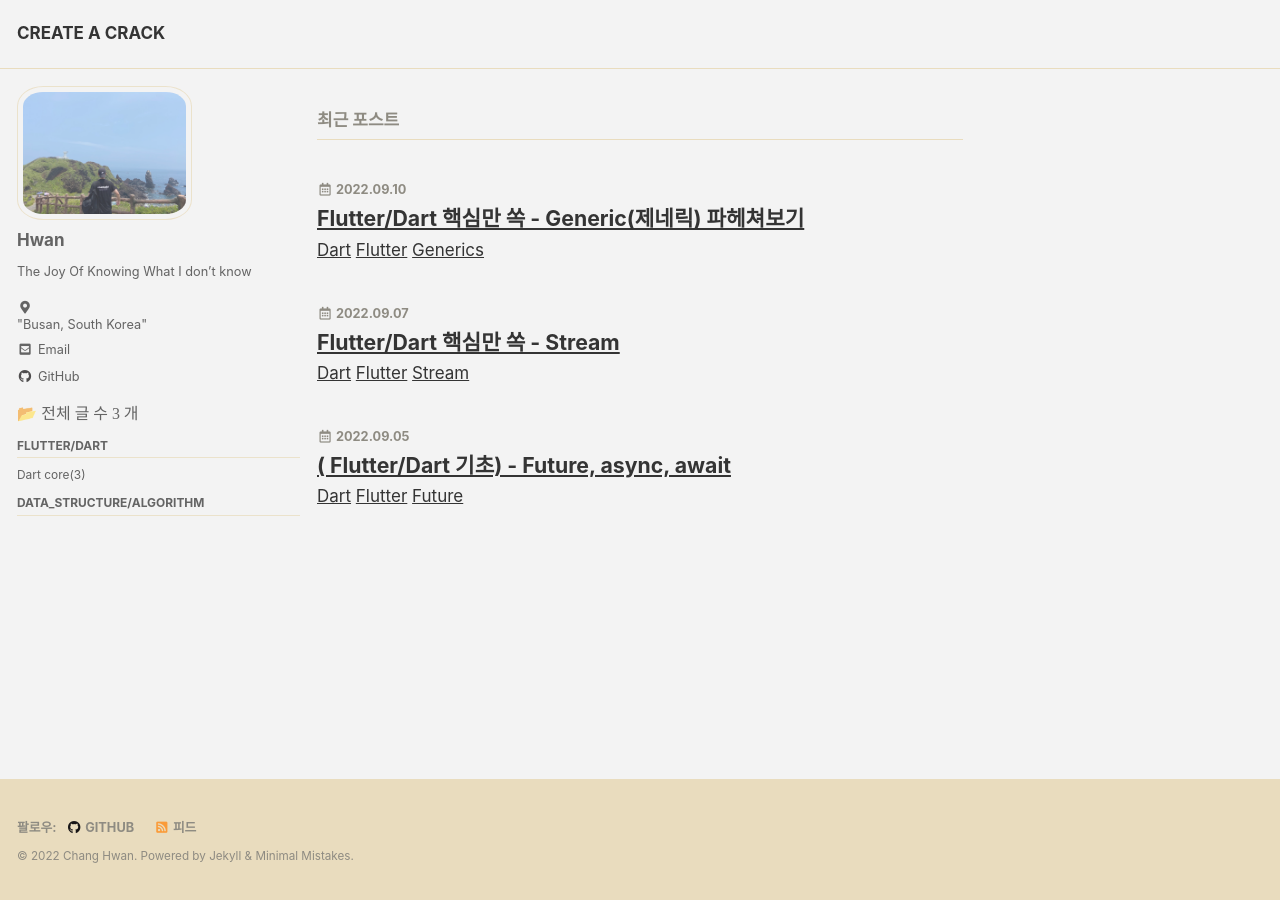
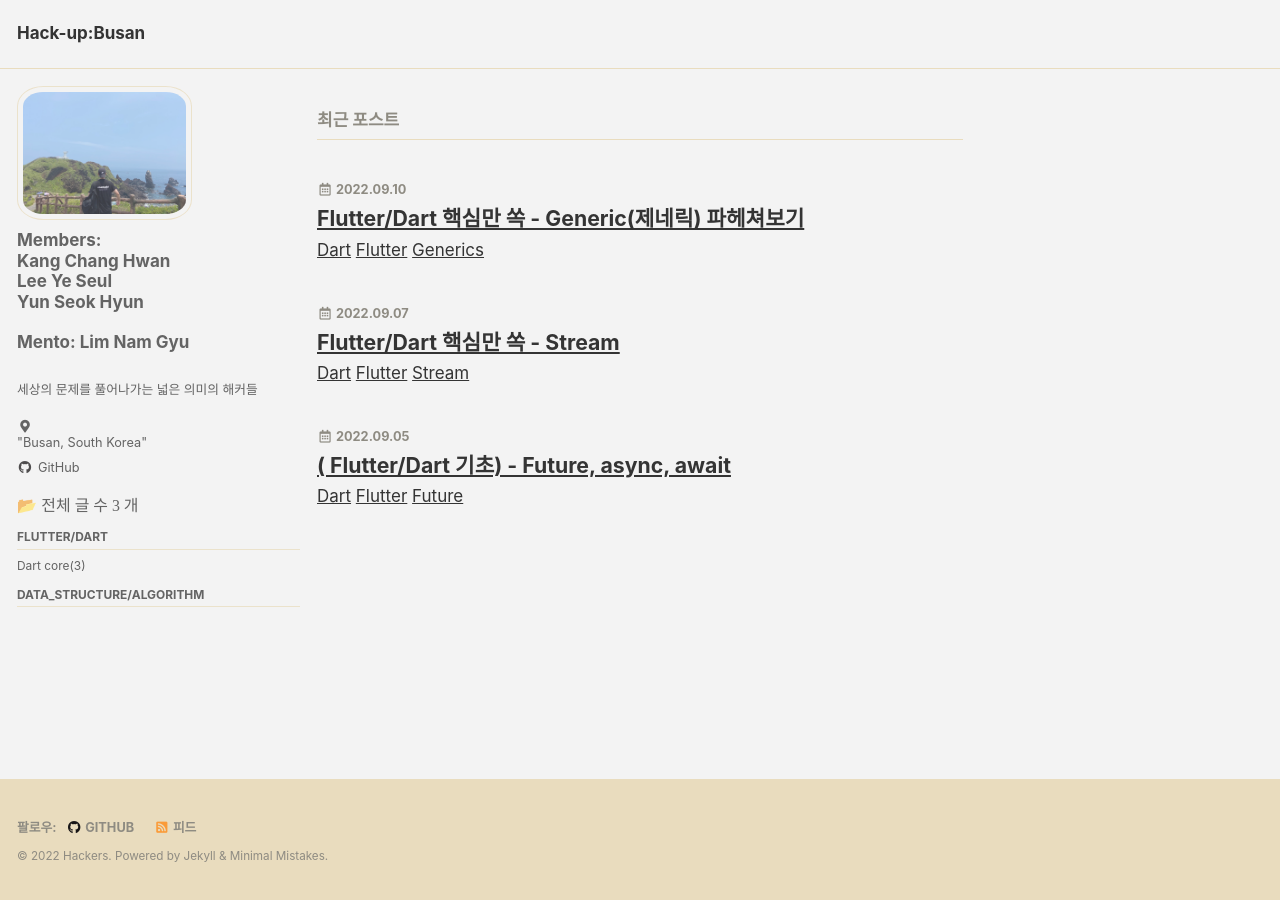
Before and after one commit to hack-up-busan/hack-up-busan-hack-up-busan.github.io, a Jekyll site: the page built from index.html, in a window 1280 px wide. Built offline with Jekyll 4.4.1, drawn with Linux system fonts in a browser that asks for light colours; cached includes are drawn as plain includes; the list of posts is cut into pages by our own code.

Commit message:
Update _config.yml

```diff
--- a/_config.yml
+++ b/_config.yml
@@ -16,14 +16,14 @@ minimal_mistakes_skin    : "dirt" # "air", "aqua", "contrast", "dark", "dirt", "
 
 # Site Settings
 locale                   : "ko-KR"
-title                    : "CREATE A CRACK"
+title                    : "Hack-up:Busan"
 title_separator          : "-"
 subtitle                 : # site tagline that appears below site title in masthead
-name                     : "Chang Hwan"
+name                     : "Hackers"
 description              : "Learn & Apply"
 url                      : # the base hostname & protocol for your site e.g. "https://mmistakes.github.io"
 baseurl                  : # the subpath of your site, e.g. "/blog"
-repository               : "changhwan77/changhwan77.github.io"
+repository               : "hack-up-busan/hack-up-busan.github.io"
 teaser                   : # path of fallback teaser image, e.g. "/assets/images/500x300.png"
 logo                     : # path of logo image to display in the masthead, e.g. "/assets/images/88x88.png"
 masthead_title           : # overrides the website title displayed in the masthead, use " " for no title
@@ -104,18 +104,18 @@ analytics:
 
 # Site Author
 author:
-  name             : "Hwan"
+  name             : "Members: <br/> Kang Chang Hwan <br/> Lee Ye Seul <br/> Yun Seok Hyun <br/><br/> Mento: Lim Nam Gyu"
   avatar           : "/assets/images/jeju.jpg"
-  bio              : "The Joy Of Knowing What I don't know"
+  bio              : "<br/> 세상의 문제를 풀어나가는 넓은 의미의 해커들"
   location         : <br/>"Busan, South Korea"
   email            :
   links:
-    - label: "Email"
-      icon: "fas fa-fw fa-envelope-square"
-      url: "ckdghks9741@gmail.com"
+    # label: "Email"
+    #  icon: "fas fa-fw fa-envelope-square"
+    #  url: "ckdghks9741@gmail.com"
     - label: "GitHub"
       icon: "fab fa-fw fa-github"
-      url: "https://github.com/changhwan77"
+      url: "https://github.com/hack-up-busan"
     #- label: "Instagram"
     #  icon: "fab fa-fw fa-instagram"
     #  url: "https://instagram.com/06.25ash"
@@ -134,7 +134,7 @@ footer:
   links:
     - label: "GitHub"
       icon: "fab fa-fw fa-github"
-      url: "https://github.com/changhwan77"
+      url: "https://github.com/hack-up-busan"
     #- label: "Twitter"
     #  icon: "fab fa-fw fa-twitter-square"
       # url:
```
